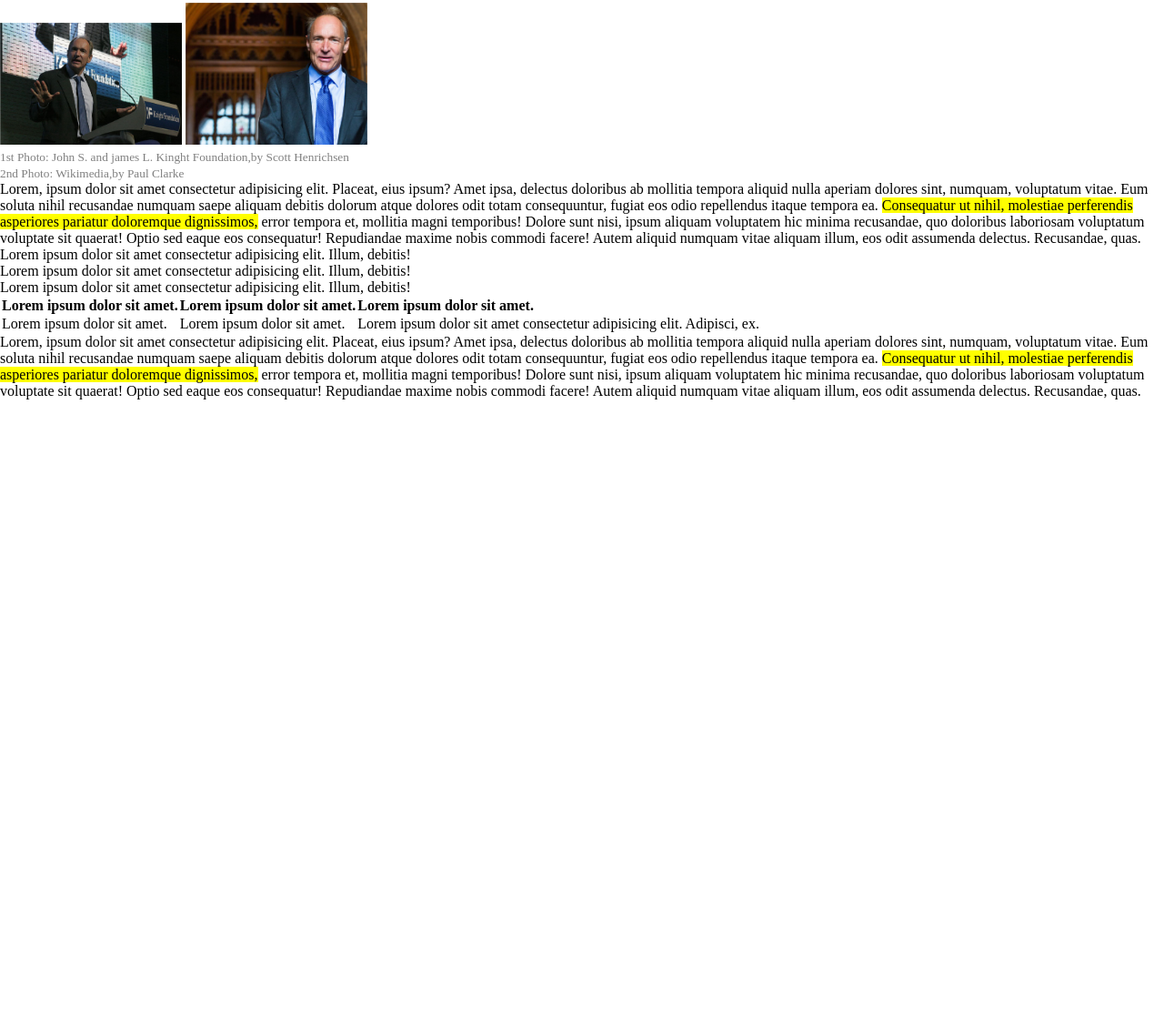
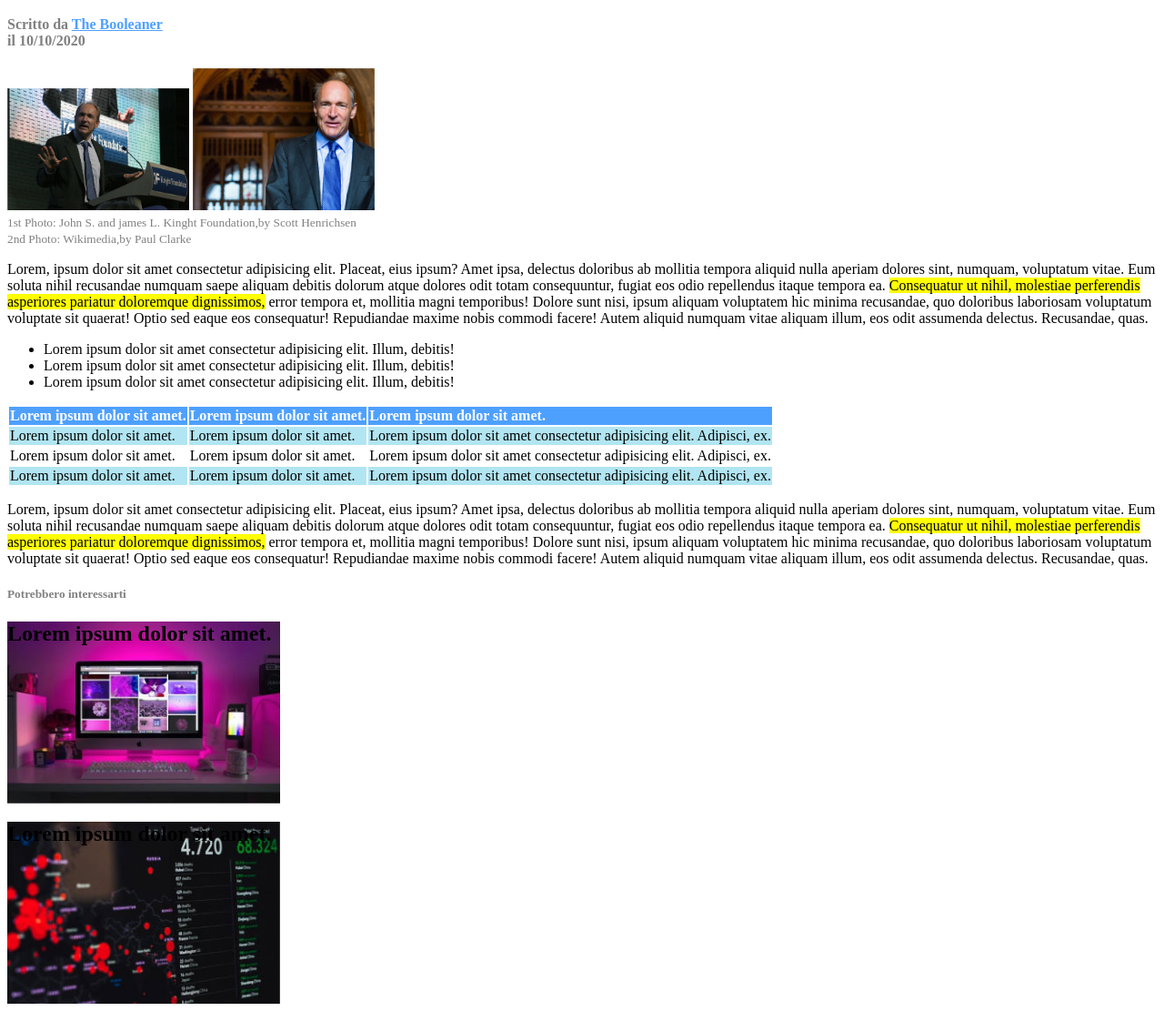
Before and after one commit to VincentDS98/html-css-booleaner, a plain HTML site: page index.html in a window 1280 px wide. Shown: the part 162-1273 px from the top of the page at 91% size. Before the commit the page ends 800 px from the top, so only its background shows below. Drawn offline with Linux system fonts and the light colour scheme.

Commit message:
ho sistemato body e vreato il footer

```diff
--- a/css/style.css
+++ b/css/style.css
@@ -1,8 +1,4 @@
-*{
-    margin: 0;
-    padding: 0;
-    box-sizing: border-box;
-}
+
 /*
 generale
 
@@ -41,4 +37,32 @@ main
 
 .aligned{
     text-align: left;
+    background-color: #4EA0FF;
+    color: white;
 }
+
+.blue-table-row{
+    background-color: #b1e5f2;
+}
+
+
+/*
+footer
+*/
+
+.background{
+    background-image: url("../img/monitor.jpg");
+    height: 200px;
+    width: 300px;
+    background-size: cover;
+    background-position: center;
+
+}
+
+.background1{
+    background-image: url("../img/graph.jpg");
+    height: 200px;
+    width: 300px;
+    background-size: cover;
+    background-position: center;
+}
--- a/index.html
+++ b/index.html
@@ -77,7 +77,31 @@
 
 
             <tbody>
-                <tr>
+                <tr class="blue-table-row">
+                    <td>
+                        Lorem ipsum dolor sit amet.
+                    </td>
+                    <td>
+                        Lorem ipsum dolor sit amet.
+                    </td>
+                    <td>
+                        Lorem ipsum dolor sit amet consectetur adipisicing elit. Adipisci, ex.
+                    </td>
+                </tr>
+
+                <tr >
+                    <td>
+                        Lorem ipsum dolor sit amet.
+                    </td>
+                    <td>
+                        Lorem ipsum dolor sit amet.
+                    </td>
+                    <td>
+                        Lorem ipsum dolor sit amet consectetur adipisicing elit. Adipisci, ex.
+                    </td>
+                </tr>
+
+                <tr class="blue-table-row">
                     <td>
                         Lorem ipsum dolor sit amet.
                     </td>
@@ -107,5 +131,24 @@
 
 
     </main>
+
+    <footer>
+        <h5 class="colored">
+            Potrebbero interessarti
+        </h5>
+        <div class="background">
+            <h2 >
+                Lorem ipsum dolor sit amet.
+            </h2>
+        </div>
+
+        <div class="background1">
+            <h2 >
+                Lorem ipsum dolor sit amet.
+
+            </h2>
+        </div>
+
+    </footer>
 </body>
 </html>
```
